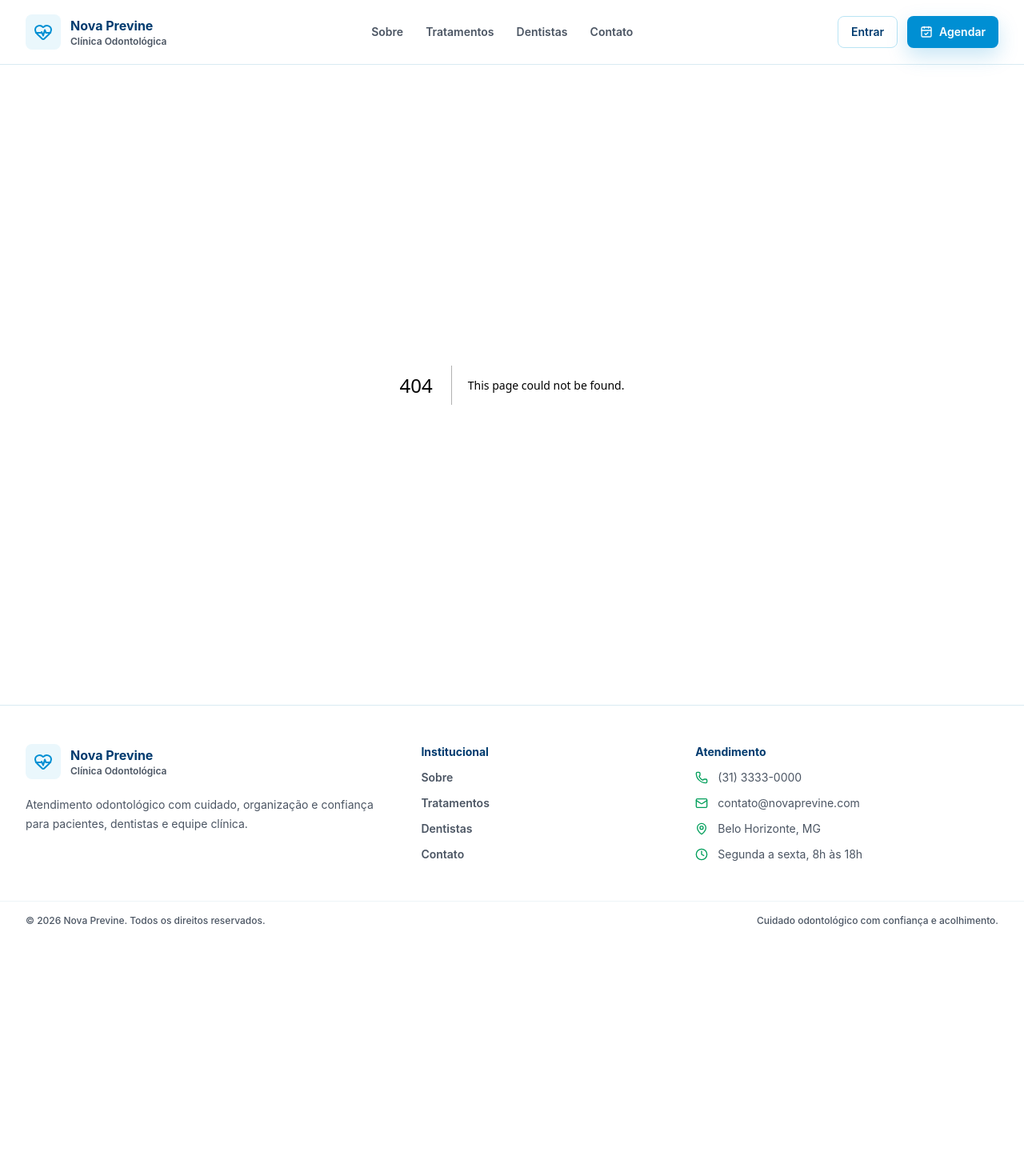
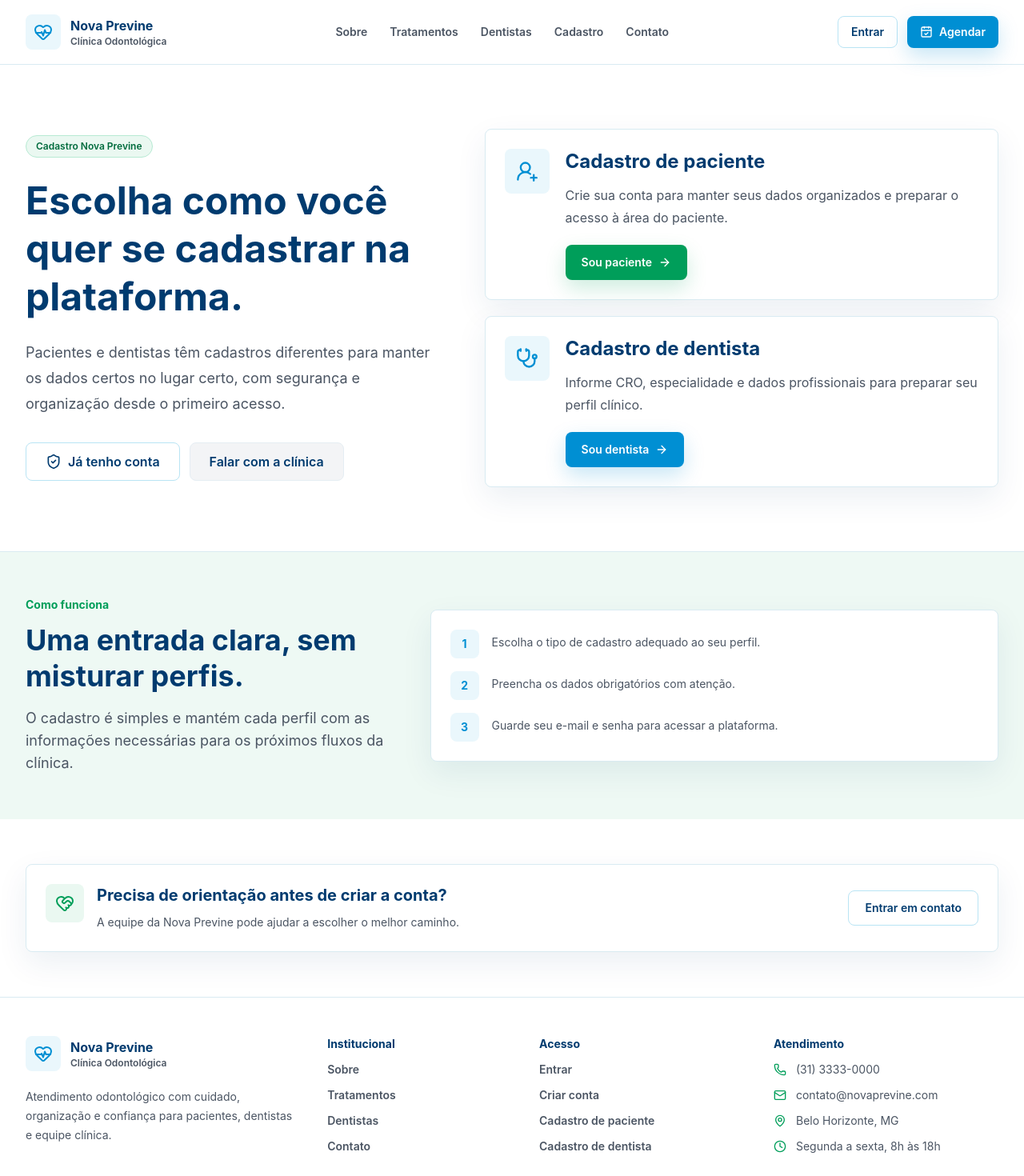
Before and after one commit to rhaynermartins/Previne1.0, a Next.js app in the folder nova-previne/: page /cadastro in a window 1280 px wide. Before the commit this address had no page. Shown: the top 1470 px of the page at 80% size. Before the commit the page ends 1175 px from the top, so only its background shows below. Built offline with nearby package versions, Linux system fonts and the light colour scheme.

Commit message:
feat: add public registration navigation

```diff
--- a/nova-previne/src/app/cadastro/dentista/page.tsx
+++ b/nova-previne/src/app/cadastro/dentista/page.tsx
@@ -8,6 +8,7 @@ import {
 } from "lucide-react";
 
 import { Badge } from "@/components/ui/badge";
+import { ButtonLink } from "@/components/ui/button";
 import { Card } from "@/components/ui/card";
 import { Container } from "@/components/ui/container";
 import { SectionTitle } from "@/components/ui/section-title";
@@ -57,6 +58,14 @@ export default function DentistRegisterPage() {
               Informe seus dados clínicos e de contato para que a plataforma prepare
               seu perfil de dentista com segurança, organização e padrão profissional.
             </p>
+            <div className="mt-8 flex flex-col gap-3 sm:flex-row">
+              <ButtonLink href="/login" size="lg" variant="secondary">
+                Já tenho conta
+              </ButtonLink>
+              <ButtonLink href="/cadastro" size="lg" variant="neutral">
+                Ver opções de cadastro
+              </ButtonLink>
+            </div>
 
             <div className="mt-8 grid gap-4">
               {benefits.map((benefit) => (
--- a/nova-previne/src/app/cadastro/paciente/page.tsx
+++ b/nova-previne/src/app/cadastro/paciente/page.tsx
@@ -2,6 +2,7 @@ import type { Metadata } from "next";
 import { HeartPulse, LockKeyhole, ShieldCheck, Sparkles } from "lucide-react";
 
 import { Badge } from "@/components/ui/badge";
+import { ButtonLink } from "@/components/ui/button";
 import { Card } from "@/components/ui/card";
 import { Container } from "@/components/ui/container";
 import { SectionTitle } from "@/components/ui/section-title";
@@ -48,6 +49,14 @@ export default function PatientRegisterPage() {
               Informe seus dados básicos para que a clínica tenha um cadastro inicial
               seguro e pronto para acompanhar seu relacionamento com a Nova Previne.
             </p>
+            <div className="mt-8 flex flex-col gap-3 sm:flex-row">
+              <ButtonLink href="/login" size="lg" variant="secondary">
+                Já tenho conta
+              </ButtonLink>
+              <ButtonLink href="/cadastro" size="lg" variant="neutral">
+                Ver opções de cadastro
+              </ButtonLink>
+            </div>
 
             <div className="mt-8 grid gap-4">
               {benefits.map((benefit) => (
--- /dev/null
+++ b/nova-previne/src/app/cadastro/page.tsx
@@ -0,0 +1,154 @@
+import type { Metadata } from "next";
+import {
+  ArrowRight,
+  HeartHandshake,
+  ShieldCheck,
+  Stethoscope,
+  UserRoundPlus,
+} from "lucide-react";
+
+import { Badge } from "@/components/ui/badge";
+import { ButtonLink } from "@/components/ui/button";
+import { Card } from "@/components/ui/card";
+import { Container } from "@/components/ui/container";
+import { SectionTitle } from "@/components/ui/section-title";
+
+export const metadata: Metadata = {
+  title: "Cadastro | Nova Previne",
+  description:
+    "Escolha entre cadastro de paciente ou cadastro de dentista na plataforma da Clínica Odontológica Nova Previne.",
+};
+
+const registerOptions = [
+  {
+    description:
+      "Crie sua conta para manter seus dados organizados e preparar o acesso à área do paciente.",
+    href: "/cadastro/paciente",
+    icon: <UserRoundPlus aria-hidden="true" className="size-7" />,
+    label: "Sou paciente",
+    title: "Cadastro de paciente",
+    variant: "success" as const,
+  },
+  {
+    description:
+      "Informe CRO, especialidade e dados profissionais para preparar seu perfil clínico.",
+    href: "/cadastro/dentista",
+    icon: <Stethoscope aria-hidden="true" className="size-7" />,
+    label: "Sou dentista",
+    title: "Cadastro de dentista",
+    variant: "primary" as const,
+  },
+];
+
+const steps = [
+  "Escolha o tipo de cadastro adequado ao seu perfil.",
+  "Preencha os dados obrigatórios com atenção.",
+  "Guarde seu e-mail e senha para acessar a plataforma.",
+];
+
+export default function RegisterPage() {
+  return (
+    <main>
+      <section className="bg-white">
+        <Container className="grid gap-12 py-14 lg:grid-cols-[0.9fr_1.1fr] lg:items-center lg:py-20">
+          <div>
+            <Badge variant="green">Cadastro Nova Previne</Badge>
+            <h1 className="mt-6 max-w-3xl text-4xl font-bold leading-tight text-dark-blue sm:text-5xl">
+              Escolha como você quer se cadastrar na plataforma.
+            </h1>
+            <p className="mt-6 max-w-2xl text-lg leading-8 text-gray-text">
+              Pacientes e dentistas têm cadastros diferentes para manter os dados
+              certos no lugar certo, com segurança e organização desde o primeiro
+              acesso.
+            </p>
+            <div className="mt-8 flex flex-col gap-3 sm:flex-row">
+              <ButtonLink
+                href="/login"
+                icon={<ShieldCheck aria-hidden="true" className="size-5" />}
+                size="lg"
+                variant="secondary"
+              >
+                Já tenho conta
+              </ButtonLink>
+              <ButtonLink href="/contato" size="lg" variant="neutral">
+                Falar com a clínica
+              </ButtonLink>
+            </div>
+          </div>
+
+          <div className="grid gap-5">
+            {registerOptions.map((option) => (
+              <Card interactive key={option.href} padding="lg">
+                <div className="flex flex-col gap-5 sm:flex-row sm:items-start">
+                  <span className="flex size-14 shrink-0 items-center justify-center rounded-lg bg-light-blue text-primary-blue">
+                    {option.icon}
+                  </span>
+                  <div className="min-w-0 flex-1">
+                    <h2 className="text-2xl font-bold text-dark-blue">
+                      {option.title}
+                    </h2>
+                    <p className="mt-3 text-base leading-7 text-gray-text">
+                      {option.description}
+                    </p>
+                    <ButtonLink
+                      className="mt-5 w-full sm:w-auto"
+                      href={option.href}
+                      icon={<ArrowRight aria-hidden="true" className="size-4" />}
+                      iconPosition="right"
+                      variant={option.variant}
+                    >
+                      {option.label}
+                    </ButtonLink>
+                  </div>
+                </div>
+              </Card>
+            ))}
+          </div>
+        </Container>
+      </section>
+
+      <section className="border-t border-[#d9ebf2] bg-light-green/70 py-14">
+        <Container className="grid gap-8 lg:grid-cols-[0.8fr_1.2fr] lg:items-center">
+          <SectionTitle
+            description="O cadastro é simples e mantém cada perfil com as informações necessárias para os próximos fluxos da clínica."
+            eyebrow="Como funciona"
+            title="Uma entrada clara, sem misturar perfis."
+          />
+          <Card className="grid gap-4" padding="lg">
+            {steps.map((step, index) => (
+              <div className="flex items-start gap-4" key={step}>
+                <span className="flex size-9 shrink-0 items-center justify-center rounded-lg bg-light-blue text-sm font-bold text-primary-blue">
+                  {index + 1}
+                </span>
+                <p className="pt-1 text-sm leading-6 text-gray-text">{step}</p>
+              </div>
+            ))}
+          </Card>
+        </Container>
+      </section>
+
+      <section className="bg-white py-14">
+        <Container>
+          <Card className="flex flex-col gap-5 sm:flex-row sm:items-center sm:justify-between" padding="lg">
+            <div className="flex items-start gap-4">
+              <span className="flex size-12 shrink-0 items-center justify-center rounded-lg bg-light-green text-primary-green">
+                <HeartHandshake aria-hidden="true" className="size-6" />
+              </span>
+              <div>
+                <h2 className="text-xl font-bold text-dark-blue">
+                  Precisa de orientação antes de criar a conta?
+                </h2>
+                <p className="mt-2 text-sm leading-6 text-gray-text">
+                  A equipe da Nova Previne pode ajudar a escolher o melhor caminho.
+                </p>
+              </div>
+            </div>
+            <ButtonLink href="/contato" variant="secondary">
+              Entrar em contato
+            </ButtonLink>
+          </Card>
+        </Container>
+      </section>
+    </main>
+  );
+}
--- a/nova-previne/src/app/login/page.tsx
+++ b/nova-previne/src/app/login/page.tsx
@@ -2,6 +2,7 @@ import type { Metadata } from "next";
 import { KeyRound, LockKeyhole, ShieldCheck, UserRoundCheck } from "lucide-react";
 
 import { Badge } from "@/components/ui/badge";
+import { ButtonLink } from "@/components/ui/button";
 import { Card } from "@/components/ui/card";
 import { Container } from "@/components/ui/container";
 import { SectionTitle } from "@/components/ui/section-title";
@@ -52,6 +53,14 @@ export default async function LoginPage() {
               Use seu e-mail e senha para iniciar uma sessão na plataforma. O acesso
               identifica se você entra como paciente, dentista ou administrador.
             </p>
+            <div className="mt-8 flex flex-col gap-3 sm:flex-row">
+              <ButtonLink href="/cadastro" size="lg" variant="secondary">
+                Criar conta
+              </ButtonLink>
+              <ButtonLink href="/contato" size="lg" variant="neutral">
+                Preciso de ajuda
+              </ButtonLink>
+            </div>
 
             <div className="mt-8 grid gap-4">
               {accessNotes.map((note) => (
--- a/nova-previne/src/components/layout/footer.tsx
+++ b/nova-previne/src/components/layout/footer.tsx
@@ -8,6 +8,13 @@ const footerLinks = [
   { href: "/tratamentos", label: "Tratamentos" },
   { href: "/dentistas", label: "Dentistas" },
   { href: "/contato", label: "Contato" },
+];
+
+const accessLinks = [
+  { href: "/login", label: "Entrar" },
+  { href: "/cadastro", label: "Criar conta" },
+  { href: "/cadastro/paciente", label: "Cadastro de paciente" },
+  { href: "/cadastro/dentista", label: "Cadastro de dentista" },
 ];
 
 const contactItems = [
@@ -32,7 +39,7 @@ const contactItems = [
 export function Footer() {
   return (
     <footer className="border-t border-[#d9ebf2] bg-white">
-      <Container className="grid gap-10 py-10 lg:grid-cols-[1.2fr_0.8fr_1fr] lg:py-12">
+      <Container className="grid gap-10 py-10 md:grid-cols-2 lg:grid-cols-[1.2fr_0.8fr_0.9fr_1fr] lg:py-12">
         <div>
           <Link className="inline-flex items-center gap-3 text-dark-blue" href="/">
             <span className="flex size-11 items-center justify-center rounded-lg bg-light-blue text-primary-blue">
@@ -54,6 +61,19 @@ export function Footer() {
         <nav aria-label="Links do rodapé" className="grid content-start gap-3">
           <p className="text-sm font-bold text-dark-blue">Institucional</p>
           {footerLinks.map((item) => (
+            <Link
+              className="text-sm font-semibold text-gray-text transition hover:text-primary-blue"
+              href={item.href}
+              key={item.href}
+            >
+              {item.label}
+            </Link>
+          ))}
+        </nav>
+
+        <nav aria-label="Links de acesso" className="grid content-start gap-3">
+          <p className="text-sm font-bold text-dark-blue">Acesso</p>
+          {accessLinks.map((item) => (
             <Link
               className="text-sm font-semibold text-gray-text transition hover:text-primary-blue"
               href={item.href}
--- a/nova-previne/src/components/layout/header.tsx
+++ b/nova-previne/src/components/layout/header.tsx
@@ -8,6 +8,7 @@ const navItems = [
   { href: "/sobre", label: "Sobre" },
   { href: "/tratamentos", label: "Tratamentos" },
   { href: "/dentistas", label: "Dentistas" },
+  { href: "/cadastro", label: "Cadastro" },
   { href: "/contato", label: "Contato" },
 ];
 
```
